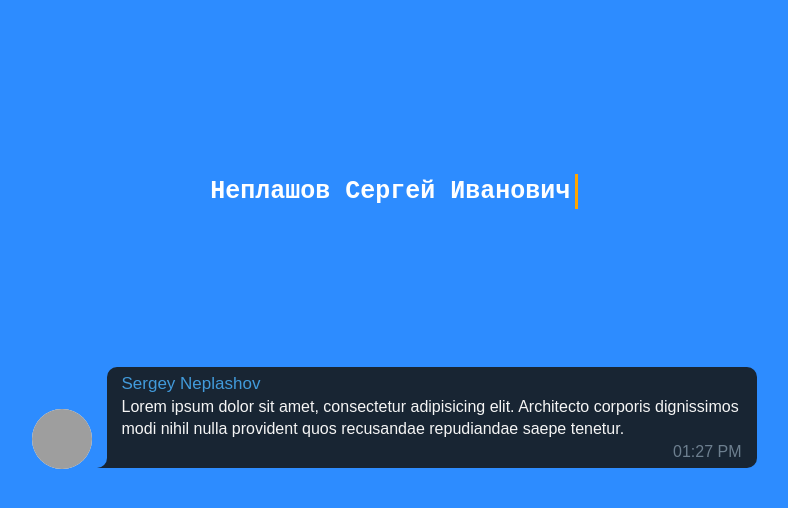
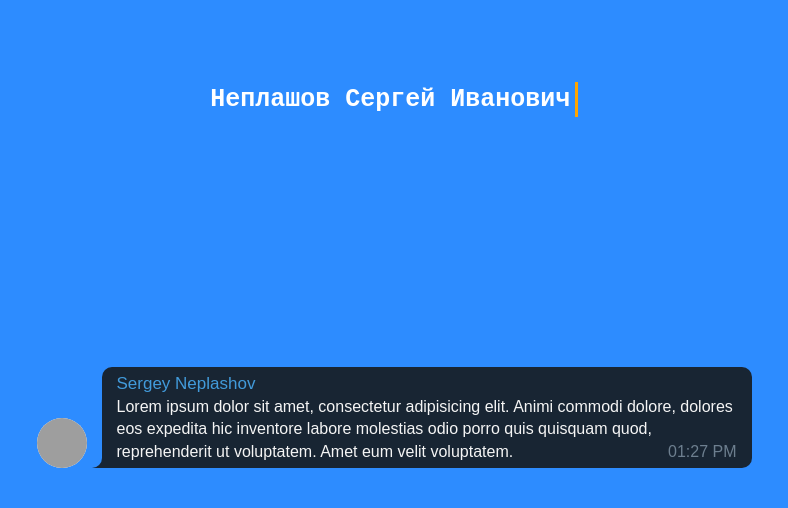
Before and after one commit to Znichu/home_one, a React (Create React App) app: page / in a window 1280 px wide. Shown: the top 508 px of the page, without its empty margins (246-1034 px from the left). Built offline with nearby package versions, Linux system fonts and the light colour scheme; grey boxes are pictures that could not be loaded.

Commit message:
changed message component

```diff
--- a/src/сomponents/DialogItem/DialogItem.css
+++ b/src/сomponents/DialogItem/DialogItem.css
@@ -7,7 +7,7 @@
     flex-wrap: nowrap;
     justify-content: center;
     align-items: center;
-    margin: 150px;
+    margin: 250px;
 }
 
 .cloud {
@@ -50,17 +50,21 @@
     text-align: right;
 }
 
+.avatar {
+    display: flex;
+    align-self: flex-end;
+}
+
 .avatar img {
-    flex: 0 0 auto;
-    width: 60px;
-    height: 60px;
+    width: 50px;
+    height: 50px;
     border-radius: 50%;
     margin-right: 15px;
-    margin-top: 50px;
     background-color: #fff;
     background-size: 32px;
 }
 
-.cloud_text p {
-    margin: 0;
+.cloud_text p span {
+    color: #6D7F8F;
+    float: right;
 }
--- a/src/сomponents/DialogItem/DialogItem.jsx
+++ b/src/сomponents/DialogItem/DialogItem.jsx
@@ -3,7 +3,6 @@ import './DialogItem.css';
 import Message from "./Message/Message";
 import Name from "./Name/Name";
 import Avatar from "./Avatar/Avatar";
-import Time from "./Time/Time";
 
 class DialogItem extends React.Component {
 
@@ -20,9 +19,6 @@ class DialogItem extends React.Component {
                     <div className="cloud_text">
                         <Message/>
                     </div>
-                    <div className="cloud_time">
-                        <Time/>
-                    </div>
                 </div>
             </div>
         );
--- a/src/сomponents/DialogItem/Message/Message.jsx
+++ b/src/сomponents/DialogItem/Message/Message.jsx
@@ -1,10 +1,17 @@
 import React from "react";
+import Time from "./Time/Time";
 
 
 const Message = () => {
     return (
-        <p>Lorem ipsum dolor sit amet, consectetur adipisicing elit. Architecto corporis dignissimos modi nihil nulla
-            provident quos recusandae repudiandae saepe tenetur.</p>
+        <p>
+            Lorem ipsum dolor sit amet, consectetur adipisicing elit. Animi commodi dolore, dolores eos expedita hic
+            inventore labore molestias odio porro quis quisquam quod, reprehenderit ut voluptatem.
+            Amet eum velit voluptatem.
+            <span>
+                <Time />
+            </span>
+        </p>
     );
 }
 
```
Also changed, not shown: src/сomponents/DialogItem/Message/Time/Time.jsx (renamed from src/сomponents/DialogItem/Time/Time.jsx).
